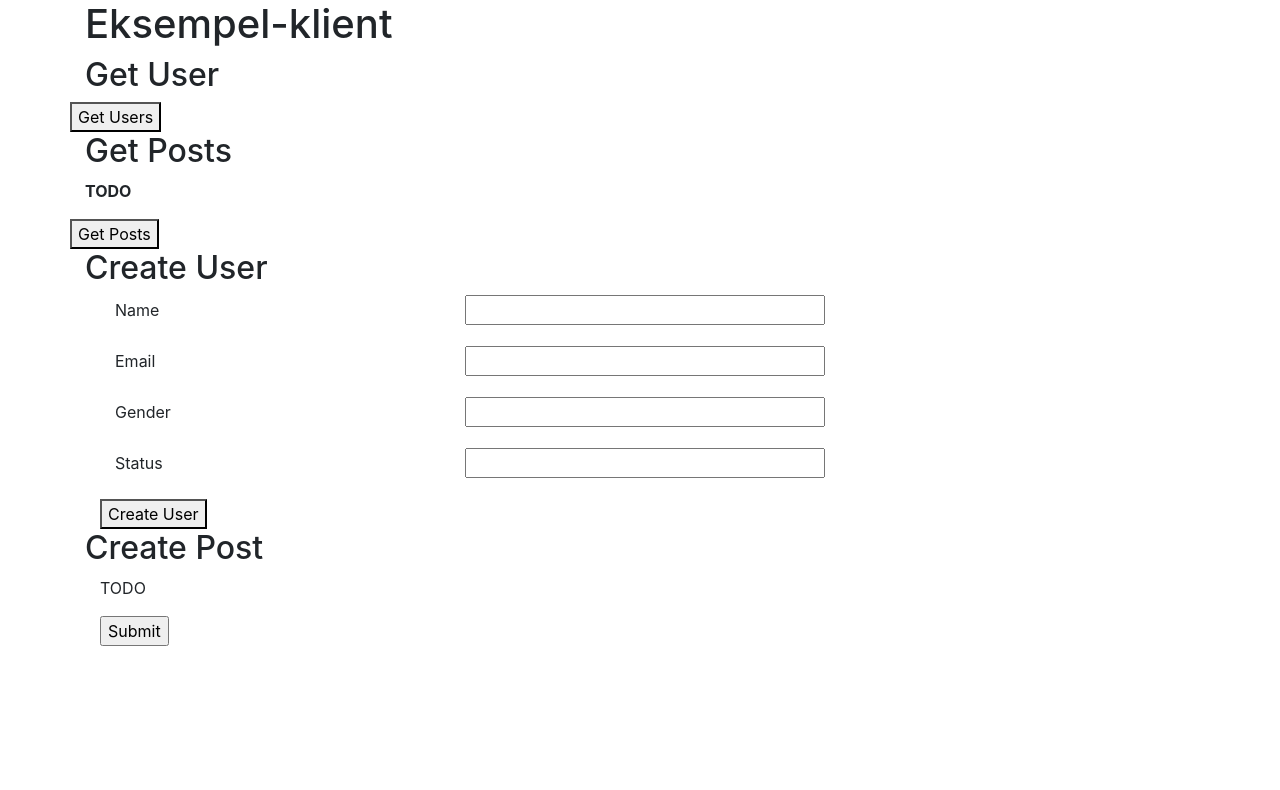
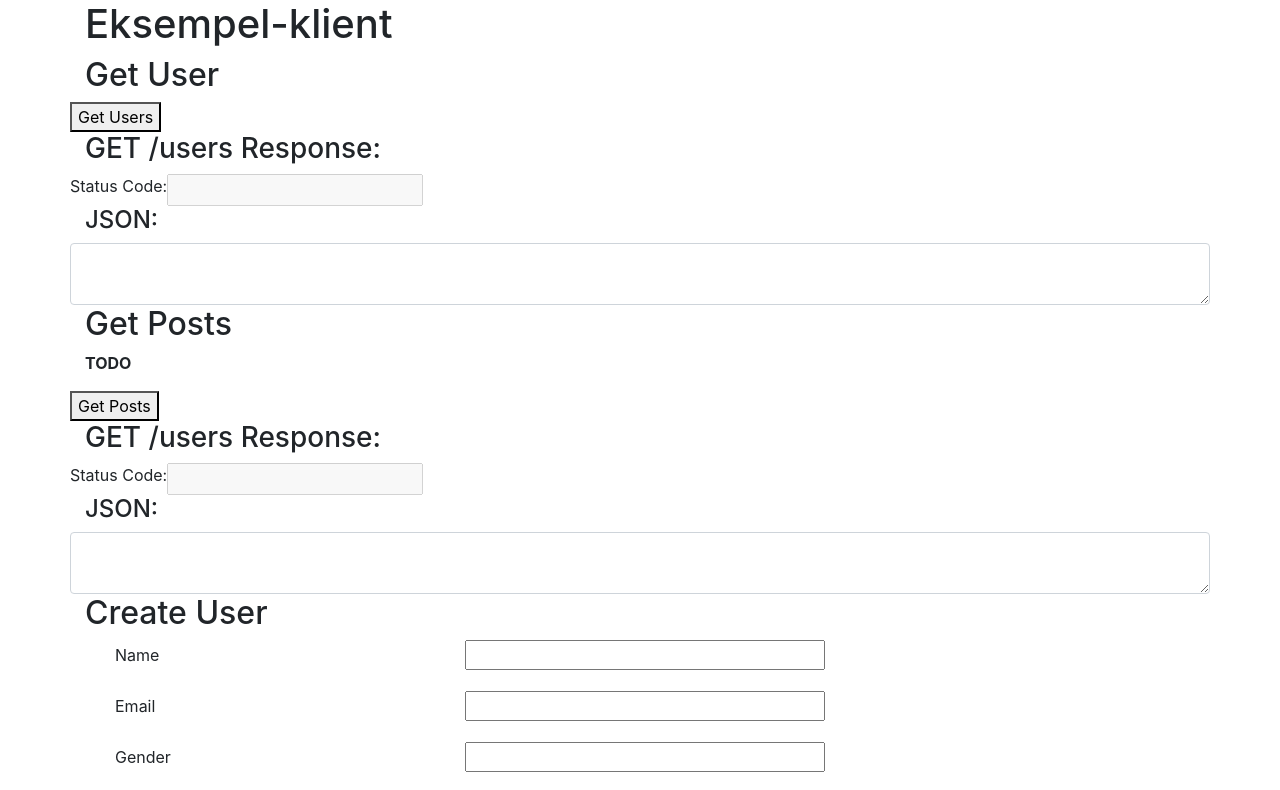
Before and after one commit to ellia001/starter-rest-client, a plain HTML site: page nettside/index.html in a window 1280 px wide. Shown: the top 790 px of the page. Drawn offline with nearby package versions, Linux system fonts and the light colour scheme.

Commit message:
add textarea for responses

```diff
--- a/nettside/index.html
+++ b/nettside/index.html
@@ -18,10 +18,36 @@
             <button onclick="handleGetUsers()">Get Users</button>
         </div>
 
+
+        <div>
+            <h3>GET /users Response:</h3>
+
+            <div class="row">
+                <label for="getUserStatusCode">Status Code:</label>
+                <input disabled=True type="text" name="getUsersStatusCode" id="getUsersStatusCode">
+            </div>
+            <h4>JSON:</h4>
+            <div class="row">
+                <textarea id="getUsersResponseField" class="md-textarea form-control"></textarea>
+            </div>
+        </div>
+
         <h2>Get Posts</h2>
         <p><strong>TODO</strong></p>
         <div class="row">
             <button onclick="handleGetPosts()">Get Posts</button>
+        </div>
+        <div>
+            <h3>GET /users Response:</h3>
+
+            <div class="row">
+                <label for="getPostsStatusCode">Status Code:</label>
+                <input disabled=True type="text" name="getPostsStatusCode" id="getPostsStatusCode">
+            </div>
+            <h4>JSON:</h4>
+            <div class="row">
+                <textarea id="getPostsResponseField" class="md-textarea form-control"></textarea>
+            </div>
         </div>
 
 
--- a/nettside/index.js
+++ b/nettside/index.js
@@ -13,7 +13,9 @@ function handleGetUsers() {
 
         // Vi henter ut json-bodyen i responsen med .json()
         response.json().then(function(json) {
-            console.log(json)
+            document.getElementById("getUsersStatusCode").value = response.status
+            document.getElementById("getUsersResponseField").value = JSON.stringify(json)
+
         })
     });
 }
```
Also changed, not shown: 1 other file.
